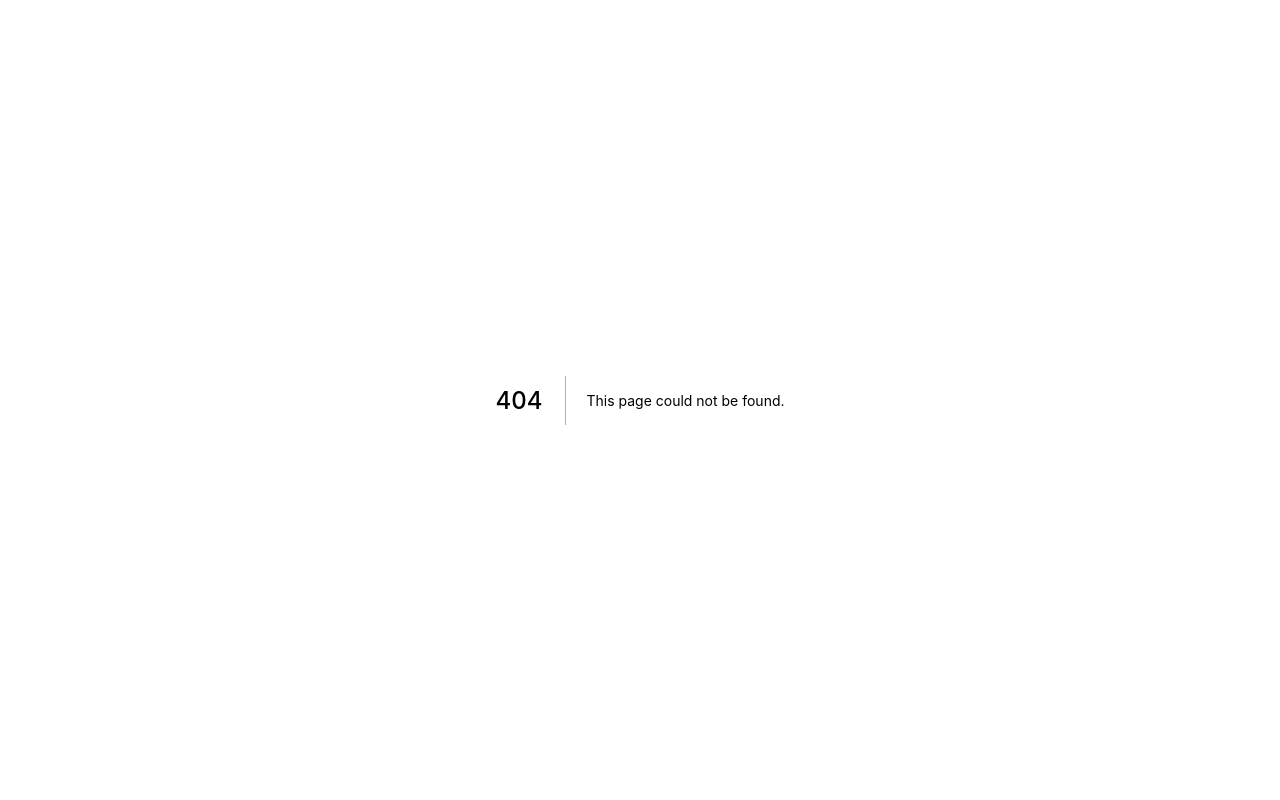
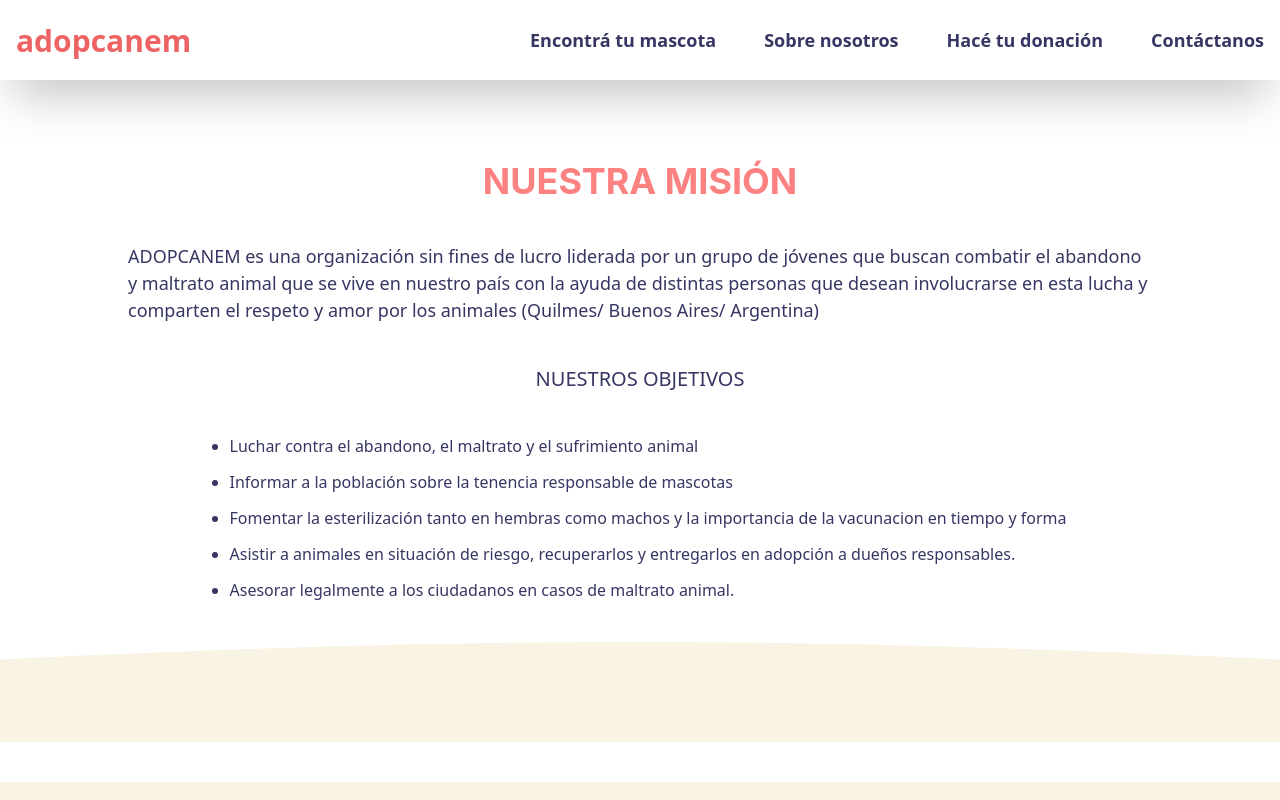
Before and after one commit to goncy/adopcanem, a Next.js app: page /nosotros in a window 1280 px wide. Before the commit this address had no page. Shown: the top 800 px of the page. Built offline with nearby package versions, Linux system fonts and the light colour scheme.

Commit message:
feat: add about us page

```diff
--- a/components/footer/Footer.tsx
+++ b/components/footer/Footer.tsx
@@ -7,6 +7,8 @@
 
 const Footer: React.FC = () => {
   return (
+    <Stack spacing={0}>
+      <FooterDivider />
       <Stack
         alignItems="end"
         backgroundColor="primary.400"
@@ -17,7 +19,6 @@
         padding="20px 50px"
         paddingX={12}
       >
-      <FooterDivider />
         <Text fontSize="lg" fontWeight={700} width="200px">
           adopcanem - 2022
         </Text>
@@ -46,6 +47,7 @@
           </Link>
         </Stack>
       </Stack>
+    </Stack>
   );
 };
 
--- a/components/footer/FooterDivider.tsx
+++ b/components/footer/FooterDivider.tsx
@@ -7,7 +7,6 @@
   const {} = props;
 
   return (
-    <Box bottom={350} left={0} overflow="hidden" position="absolute" width="100%">
     <svg
       fill="#F8F3E3"
       preserveAspectRatio="none"
@@ -25,7 +24,6 @@
         fill="#F8F3E3"
       />
     </svg>
-    </Box>
   );
 };
 
--- /dev/null
+++ b/pages/nosotros.tsx
@@ -0,0 +1,52 @@
+import type {NextPage} from "next";
+
+import {Heading, ListItem, Text, UnorderedList, VStack} from "@chakra-ui/react";
+
+import FamilySection from "screens/Home/sections/Family";
+import LifeStories from "screens/Home/sections/LifeStories";
+
+import Hero from "../screens/Home/sections/Hero";
+import MeetYourBuddy from "../screens/Home/sections/MeetYourBuddy";
+import Process from "../screens/Home/sections/Process";
+import Transit from "../screens/Home/sections/Transit";
+import History from "../screens/Home/sections/History";
+import Layout from "../components/layout/Layout";
+
+const Conctacto: NextPage = () => {
+  return (
+    <Layout
+      headProps={{
+        title: "Home | Adopcanem",
+        description:
+          "Adopcanem es una plataforma de adopción que te permite encontrar a tu nuevo compañero de vida.",
+        url: "https://adopcanem.com",
+      }}
+    >
+      <VStack alignSelf="center" maxW="container.lg" mb={10} mt={20} spacing={10}>
+        <Heading color="primary.300">NUESTRA MISIÓN </Heading>
+        <Text>
+          ADOPCANEM es una organización sin fines de lucro liderada por un grupo de jóvenes que
+          buscan combatir el abandono y maltrato animal que se vive en nuestro país con la ayuda de
+          distintas personas que desean involucrarse en esta lucha y comparten el respeto y amor por
+          los animales (Quilmes/ Buenos Aires/ Argentina){" "}
+        </Text>
+        <Text fontSize="xl">NUESTROS OBJETIVOS </Text>
+        <UnorderedList spacing={3}>
+          <ListItem>Luchar contra el abandono, el maltrato y el sufrimiento animal</ListItem>
+          <ListItem>Informar a la población sobre la tenencia responsable de mascotas</ListItem>
+          <ListItem>
+            Fomentar la esterilización tanto en hembras como machos y la importancia de la
+            vacunacion en tiempo y forma
+          </ListItem>
+          <ListItem>
+            Asistir a animales en situación de riesgo, recuperarlos y entregarlos en adopción a
+            dueños responsables.
+          </ListItem>
+          <ListItem>Asesorar legalmente a los ciudadanos en casos de maltrato animal.</ListItem>
+        </UnorderedList>
+      </VStack>
+    </Layout>
+  );
+};
+
+export default Conctacto;
```
Lines whose indentation alone changed are shown as unchanged.
